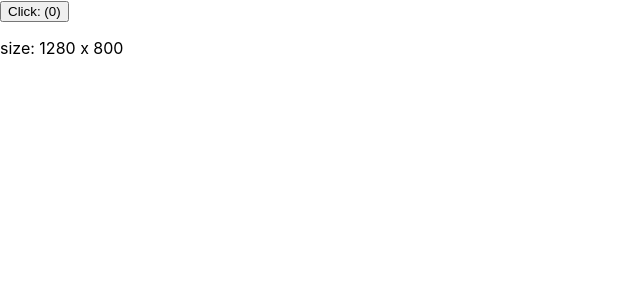
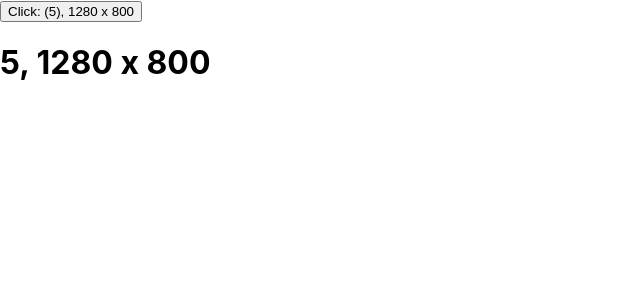
Before and after one commit to 1393925530/train-ticket, a React app: page / in a window 1280 px wide. Shown: the top 300 px of the page, without its empty margins (0-640 px from the left). Built offline with nearby package versions, Linux system fonts and the light colour scheme.

Commit message:
✨ feat(hooks): ref hooks及hooks使用规则

```diff
--- a/src/App.jsx
+++ b/src/App.jsx
@@ -1,27 +1,33 @@
-import { useState, useEffect } from 'react'
-import './App.css'
+import {
+  useState,
+  PureComponent,
+  useEffect,
+  useMemo,
+  useCallback,
+  useRef,
+} from 'react'
 
-function App() {
-  const [count, setCount] = useState(0)
+function useCounter(count) {
+  const size = useSize()
+  return (
+    <h1>
+      {count}, {size.width} x {size.height}
+    </h1>
+  )
+}
+
+function useSize() {
   const [size, setSize] = useState({
     width: document.documentElement.clientWidth,
     height: document.documentElement.clientHeight,
   })
 
-  const onResize = () => {
+  const onResize = useCallback(() => {
     setSize({
       width: document.documentElement.clientWidth,
       height: document.documentElement.clientHeight,
     })
-  }
-
-  useEffect(() => {
-    console.log('count: ', count)
-  }, [count])
-
-  useEffect(() => {
-    document.title = count
-  })
+  }, [])
 
   useEffect(() => {
     window.addEventListener('resize', onResize, false)
@@ -31,32 +37,40 @@ function App() {
     }
   }, [])
 
-  const onClick = () => {
-    console.log('click')
-  }
+  return size
+}
+
+function useCount(defaultCount) {
+  const [count, setCount] = useState(defaultCount)
+
+  const it = useRef()
 
   useEffect(() => {
-    document.querySelector('#size').addEventListener('click', onClick, false)
+    it.current = setInterval(() => {
+      setCount((count) => count + 1)
+    }, 1000)
+  }, [])
 
-    return () => {
-      document
-        .querySelector('#size')
-        .removeEventListener('click', onClick, false)
+  useEffect(() => {
+    if (count >= 10) {
+      clearInterval(it.current)
     }
   })
 
+  return [count, setCount]
+}
+
+function App() {
+  const [count, setCount] = useCount(0)
+  const Counter = useCounter(count)
+  const size = useSize()
+
   return (
     <div>
-      <button onClick={() => setCount(count + 1)}>Click: ({count})</button>
-      {count % 2 ? (
-        <span id="size">
-          size: {size.width} x {size.height}
-        </span>
-      ) : (
-        <p id="size">
-          size: {size.width} x {size.height}
-        </p>
-      )}
+      <button onClick={() => setCount(count + 1)}>
+        Click: ({count}), {size.width} x {size.height}
+      </button>
+      {Counter}
     </div>
   )
 }
```
